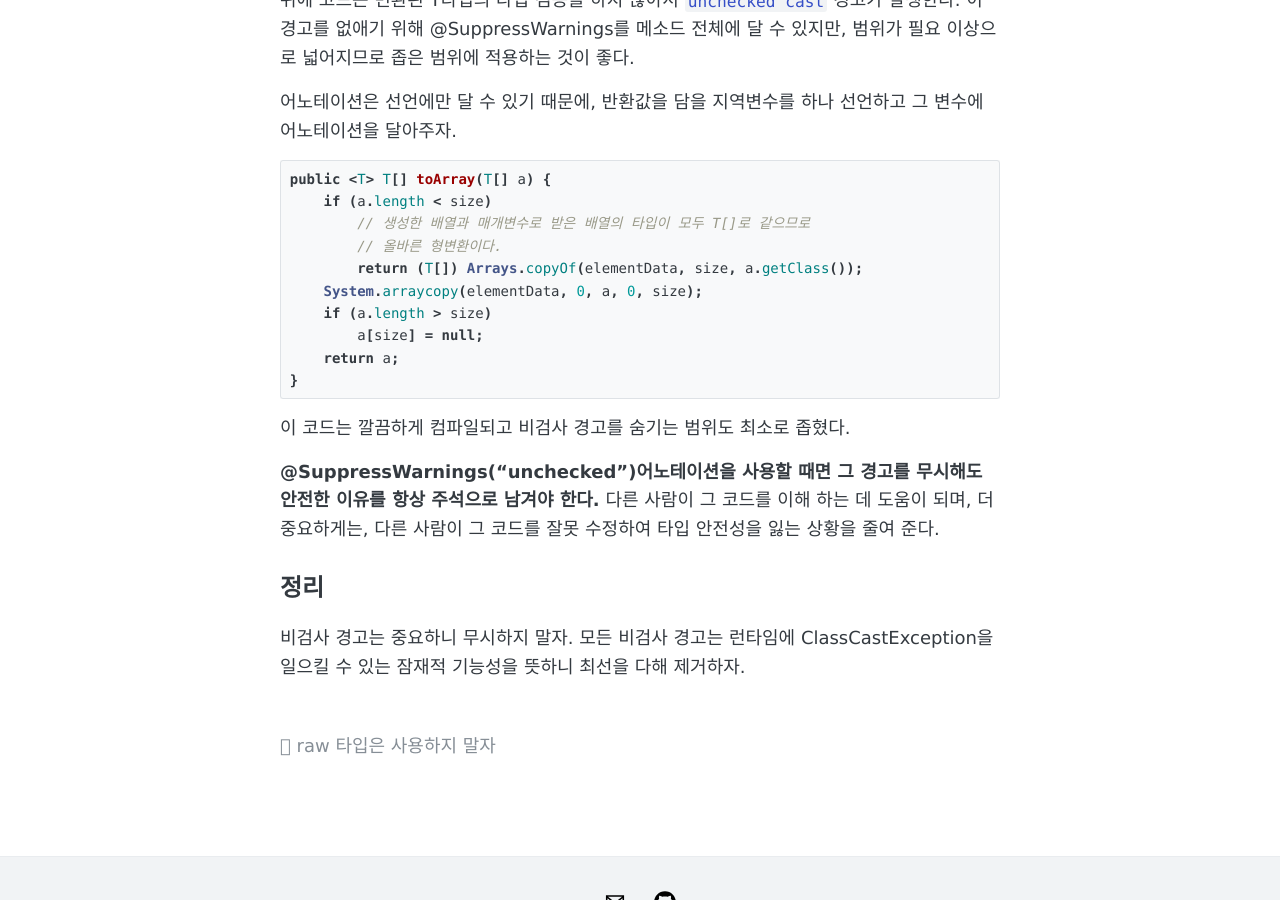
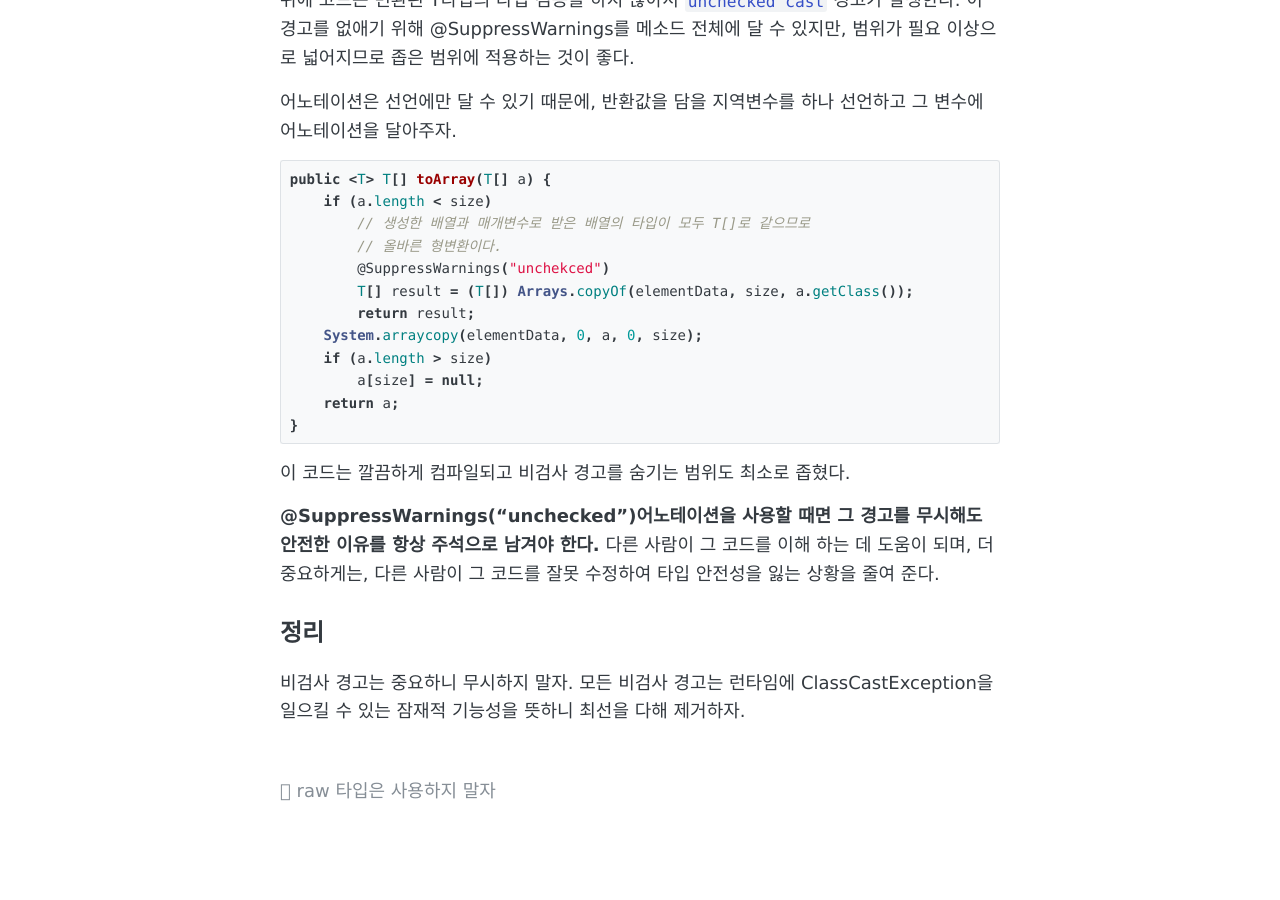
Before and after one commit to DaeAkin/DaeAkin.github.io, a Jekyll site: the page built from _posts/2021-03-26-비검사 경고를 제거하자.md, in a window 1280 px wide and 900 px high, scrolled down 1442 px. Built offline with Jekyll 4.4.1, drawn with Linux system fonts in a browser that asks for light colours; comment, search, counter and statistics services are not loaded.

```diff
--- a/_posts/2021-03-26-비검사 경고를 제거하자.md
+++ b/_posts/2021-03-26-비검사 경고를 제거하자.md
@@ -56,7 +56,9 @@ public <T> T[] toArray(T[] a) {
     if (a.length < size)
       	// 생성한 배열과 매개변수로 받은 배열의 타입이 모두 T[]로 같으므로
       	// 올바른 형변환이다.
-        return (T[]) Arrays.copyOf(elementData, size, a.getClass());
+      	@SuppressWarnings("unchekced")
+      	T[] result = (T[]) Arrays.copyOf(elementData, size, a.getClass());
+        return result;
     System.arraycopy(elementData, 0, a, 0, size);
     if (a.length > size)
         a[size] = null;
```
